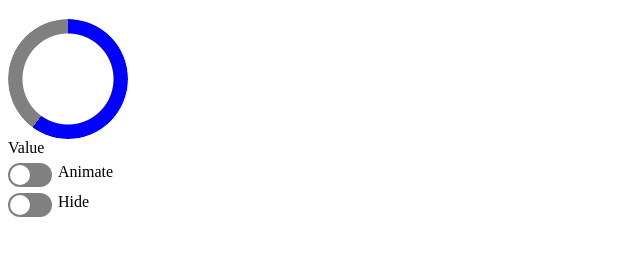
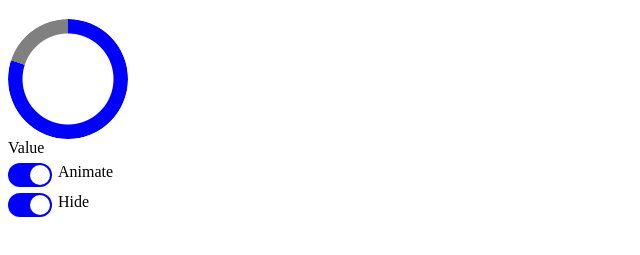
Before and after one commit to sobselena/ozon-test-task, a website built with Vite: page index.html in a window 1280 px wide. Shown: the part 61-316 px from the top of the page, without its empty margins (0-640 px from the left). Built offline with nearby package versions, Linux system fonts and the light colour scheme.

Commit message:
feat: change circle progress during value changes

```diff
--- a/src/pages/main/progress/components/parameters/parameter.ts
+++ b/src/pages/main/progress/components/parameters/parameter.ts
@@ -3,10 +3,17 @@ import { Component } from '../../../../../utils';
 import { InputField } from '../../../../../components/input-field';
 import { Toggle } from '../../../../../components/toggle';
 import './parameter.scss';
+import type { ProgressCircle } from '../progress-circle';
 
 export class Parameter extends Component {
-  private parametersProps: ParametersType;
-  constructor(props: ParametersType) {
+  private parametersProps: ParametersType & {
+    circle: ProgressCircle;
+  };
+  constructor(
+    props: ParametersType & {
+      circle: ProgressCircle;
+    }
+  ) {
     super({ tag: 'div', classes: ['params__item'] });
     this.parametersProps = props;
     this.configureView();
@@ -15,20 +22,37 @@ export class Parameter extends Component {
   configureView() {
     const interactionComponent = this.createInteractionComponent();
     const labelComponent = new Component({ tag: 'span', text: this.parametersProps.label });
-    this.appendChildren([interactionComponent, labelComponent]);
+    if (interactionComponent) {
+      this.appendChildren([interactionComponent, labelComponent]);
+    }
   }
 
   createInteractionComponent() {
-    const { stateValue, type } = this.parametersProps;
-    switch (type) {
-      case 'input':
-        return new InputField({
-          classes: ['params__input'],
-          type: 'number',
-          value: stateValue.toString(),
-        });
-      case 'toggle':
-        return new Toggle({ classes: ['params__toggle'], isActive: stateValue as boolean });
+    const { stateValue, type, onAction } = this.parametersProps;
+    let component;
+    if (type === 'input') {
+      component = new InputField({
+        classes: ['params__input'],
+        type: 'number',
+        value: stateValue.toString(),
+      });
+      component.addListener('input', (event: Event) => {
+        const value = Number((event.target as HTMLInputElement).value);
+        if (!isNaN(value)) {
+          this.parametersProps.stateValue = value;
+          this.parametersProps.circle.updateProgressCircle(this.parametersProps.stateValue);
+          this.parametersProps.onAction(this.parametersProps.stateValue);
+        }
+      });
+    } else if (type === 'toggle') {
+      component = new Toggle({ classes: ['params__toggle'], isActive: stateValue as boolean });
+
+      component.addListener('click', () => {
+        this.parametersProps.stateValue = !this.parametersProps.stateValue;
+        onAction(this.parametersProps.stateValue);
+      });
     }
+
+    return component;
   }
 }
--- /dev/null
+++ b/src/pages/main/progress/components/progress-circle/index.ts
@@ -0,0 +1 @@
+export * from './progress-circle';
--- /dev/null
+++ b/src/pages/main/progress/components/progress-circle/progress-circle.scss
@@ -0,0 +1,12 @@
+.progress-circle {
+  width: 120px;
+  height: 120px;
+  border-radius: 50%;
+  --progress: 0;
+
+  background: conic-gradient(blue 0% var(--progress), gray var(--progress) 100%);
+
+  mask: radial-gradient(circle 55px, transparent 45px, black 46px);
+
+  transition: background 0.3s ease;
+}
--- /dev/null
+++ b/src/pages/main/progress/components/progress-circle/progress-circle.ts
@@ -0,0 +1,15 @@
+import { Component } from '../../../../../utils';
+import './progress-circle.scss';
+type Props = {
+  progress: number;
+};
+
+export class ProgressCircle extends Component {
+  constructor({ progress }: Props) {
+    super({ tag: 'div', classes: ['progress-circle'] });
+    this.updateProgressCircle(progress);
+  }
+  updateProgressCircle(progress: number) {
+    this.getNode().style.setProperty('--progress', `${progress}%`);
+  }
+}
--- a/src/pages/main/progress/progress.scss
+++ b/src/pages/main/progress/progress.scss
@@ -3,13 +3,3 @@
   flex-direction: column;
   gap: 6px;
 }
-
-.progress-circle {
-  width: 120px;
-  height: 120px;
-  border-radius: 50%;
-
-  background: conic-gradient(blue 0% 60%, gray 60% 100%);
-
-  mask: radial-gradient(circle 55px, transparent 45px, black 46px);
-}
--- a/src/pages/main/progress/progress.ts
+++ b/src/pages/main/progress/progress.ts
@@ -3,15 +3,18 @@ import { Component } from '../../../utils';
 import './progress.scss';
 import { parameters } from './constants/parameters';
 import type { ProgressState } from './types';
+import { ProgressCircle } from './components/progress-circle';
 
 export class Progress extends Component {
   state: ProgressState = {
-    value: 70,
-    animate: false,
-    hide: false,
+    value: 80,
+    animate: true,
+    hide: true,
   };
+  private circleComponent: ProgressCircle;
   constructor() {
     super({ tag: 'main', classes: ['progress'] });
+    this.circleComponent = new ProgressCircle({ progress: this.state.value });
     this.configureView();
   }
 
@@ -21,10 +24,7 @@ export class Progress extends Component {
       classes: ['progress__title'],
       text: 'Progress',
     });
-    const circleComponent = new Component({
-      tag: 'div',
-      classes: ['progress-circle'],
-    });
+
     const parametersContainer = new Component({
       tag: 'div',
       classes: ['params'],
@@ -35,10 +35,11 @@ export class Progress extends Component {
           ...parameterProps,
           onAction: value => this.handleAction(parameterProps.value, value),
           stateValue: this.state[parameterProps.value],
+          circle: this.circleComponent,
         })
     );
     parametersContainer.appendChildren(parametersComponents);
-    this.appendChildren([progressTitle, circleComponent, parametersContainer]);
+    this.appendChildren([progressTitle, this.circleComponent, parametersContainer]);
   }
   handleAction<K extends keyof ProgressState>(key: K, value: ProgressState[K]): void {
     this.state[key] = value;
```
